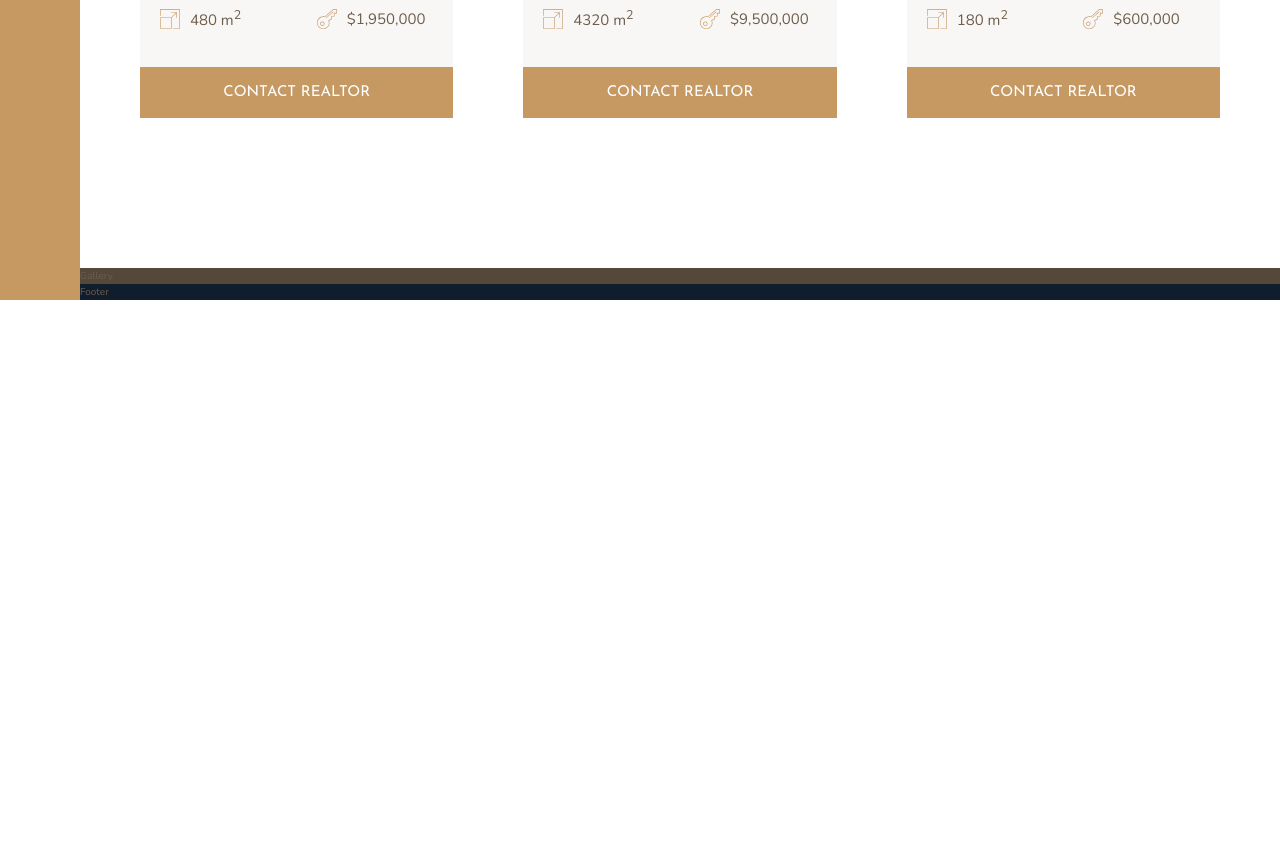
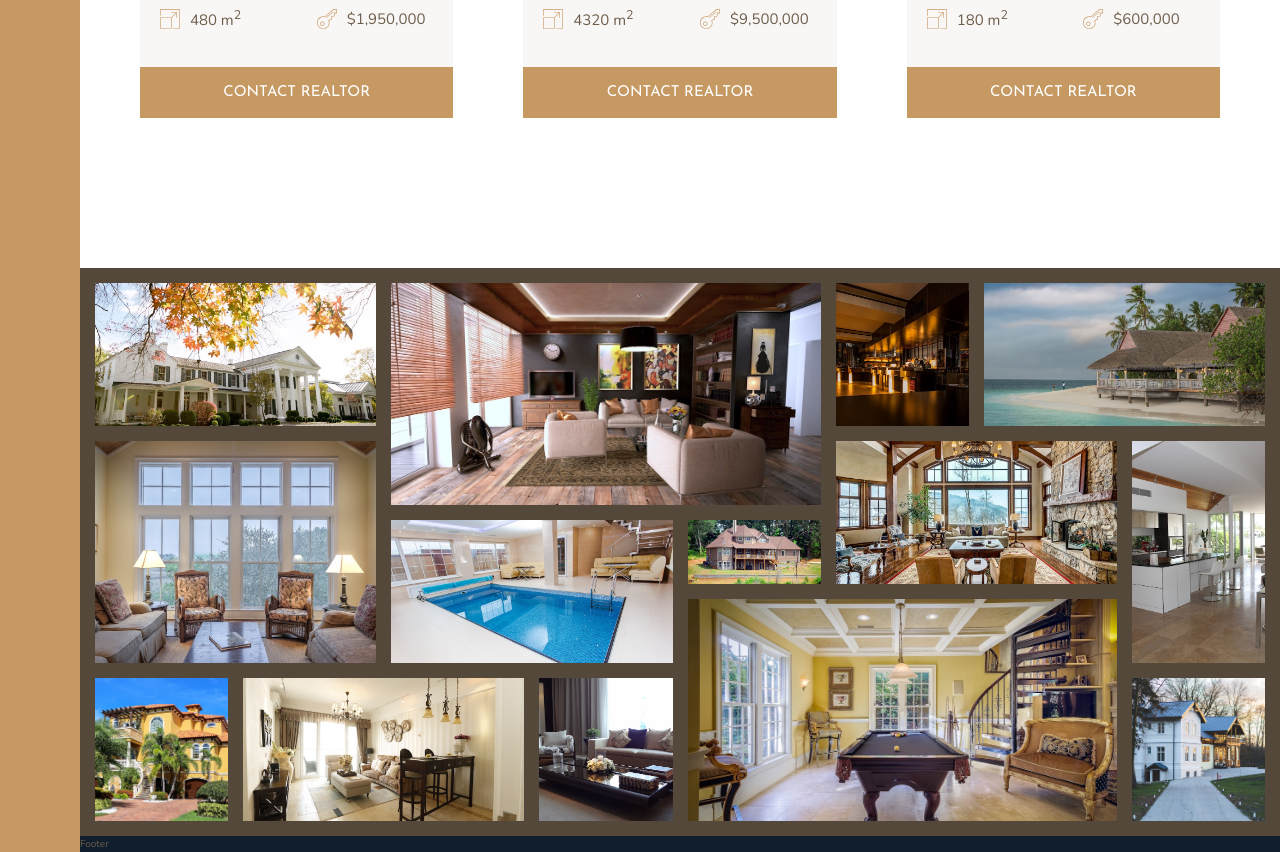
Before and after one commit to BurhanMullamitha/Nexter-Website, a website: page index.html in a window 1280 px wide. Shown: the part 2804-3656 px from the top of the page. Before the commit the page ends 3104 px from the top, so only its background shows below. Drawn offline with nearby package versions, Linux system fonts and the light colour scheme.

Commit message:
Finished gallery section

```diff
--- a/index.html
+++ b/index.html
@@ -299,7 +299,48 @@
         </section>
 
         <section class="gallery">
-            Gallery
+            <figure class="gallery__item gallery__item--1">
+                <img src="img/gal-1.jpeg" alt="Gallery image 1" class="gallery__img">
+            </figure>
+            <figure class="gallery__item gallery__item--2">
+                <img src="img/gal-2.jpeg" alt="Gallery image 2" class="gallery__img">
+            </figure>
+            <figure class="gallery__item gallery__item--3">
+                <img src="img/gal-3.jpeg" alt="Gallery image 3" class="gallery__img">
+            </figure>
+            <figure class="gallery__item gallery__item--4">
+                <img src="img/gal-4.jpeg" alt="Gallery image 4" class="gallery__img">
+            </figure>
+            <figure class="gallery__item gallery__item--5">
+                <img src="img/gal-5.jpeg" alt="Gallery image 5" class="gallery__img">
+            </figure>
+            <figure class="gallery__item gallery__item--6">
+                <img src="img/gal-6.jpeg" alt="Gallery image 6" class="gallery__img">
+            </figure>
+            <figure class="gallery__item gallery__item--7">
+                <img src="img/gal-7.jpeg" alt="Gallery image 7" class="gallery__img">
+            </figure>
+            <figure class="gallery__item gallery__item--8">
+                <img src="img/gal-8.jpeg" alt="Gallery image 8" class="gallery__img">
+            </figure>
+            <figure class="gallery__item gallery__item--9">
+                <img src="img/gal-9.jpeg" alt="Gallery image 9" class="gallery__img">
+            </figure>
+            <figure class="gallery__item gallery__item--10">
+                <img src="img/gal-10.jpeg" alt="Gallery image 10" class="gallery__img">
+            </figure>
+            <figure class="gallery__item gallery__item--11">
+                <img src="img/gal-11.jpeg" alt="Gallery image 11" class="gallery__img">
+            </figure>
+            <figure class="gallery__item gallery__item--12">
+                <img src="img/gal-12.jpeg" alt="Gallery image 12" class="gallery__img">
+            </figure>
+            <figure class="gallery__item gallery__item--13">
+                <img src="img/gal-13.jpeg" alt="Gallery image 13" class="gallery__img">
+            </figure>
+            <figure class="gallery__item gallery__item--14">
+                <img src="img/gal-14.jpeg" alt="Gallery image 14" class="gallery__img">
+            </figure>
         </section>
 
         <footer class="footer">
--- a/sass/_gallery.scss
+++ b/sass/_gallery.scss
@@ -1,4 +1,77 @@
 .gallery {
     background-color: $color-grey-dark-1;
     grid-column: full-start / full-end;
+
+    display: grid;
+    grid-template-columns: repeat(8, 1fr);
+    grid-template-rows: repeat(7, 5vw);
+    grid-gap: 1.5rem;
+    padding: 1.5rem;
+
+    &__item {
+        &--1 {
+            grid-column: 1 / span 2;
+            grid-row: 1 / span 2;
+        }
+        &--2 {
+            grid-column: 3 / span 3;
+            grid-row: 1 / span 3;
+        }
+        &--3 {
+            grid-column: 6 / 7;
+            grid-row: 1 / span 2;
+        }
+        &--4 {
+            grid-column: 7 / -1;
+            grid-row: 1 / span 2;
+        }
+        &--5 {
+            grid-column: 1 / span 2;
+            grid-row: 3 / span 3;
+        }
+        &--6 {
+            grid-column: 3 / span 2;
+            grid-row: 4 / span 2;
+        }
+        &--7 {
+            grid-column: 5 / 6;
+            grid-row: 4 / 5;
+        }
+        &--8 {
+            grid-column: 6 / span 2;
+            grid-row: 3 / span 2;
+        }
+        &--9 {
+            grid-column: 8 / -1;
+            grid-row: 3 / span 3;
+        }
+        &--10 {
+            grid-column: 1 / 2;
+            grid-row: 6 / span 2;
+        }
+        &--11 {
+            grid-column: 2 / span 2;
+            grid-row: 6 / span 2;
+        }
+        &--12 {
+            grid-column: 4 / span 1;
+            grid-row: 6 / span 2;
+        }
+        &--13 {
+            grid-column: 5 / span 3;
+            grid-row: 5 / span 3;
+        }
+        &--14 {
+            grid-column: 8 / -1;
+            grid-row: 6 / span 2;
+        }
+    }
+
+    &__img {
+        height: 100%;
+        width: 100%;
+        object-fit: cover;
+        display: block;
+    }
+
 }
```
Also changed, not shown: css/style.css.
